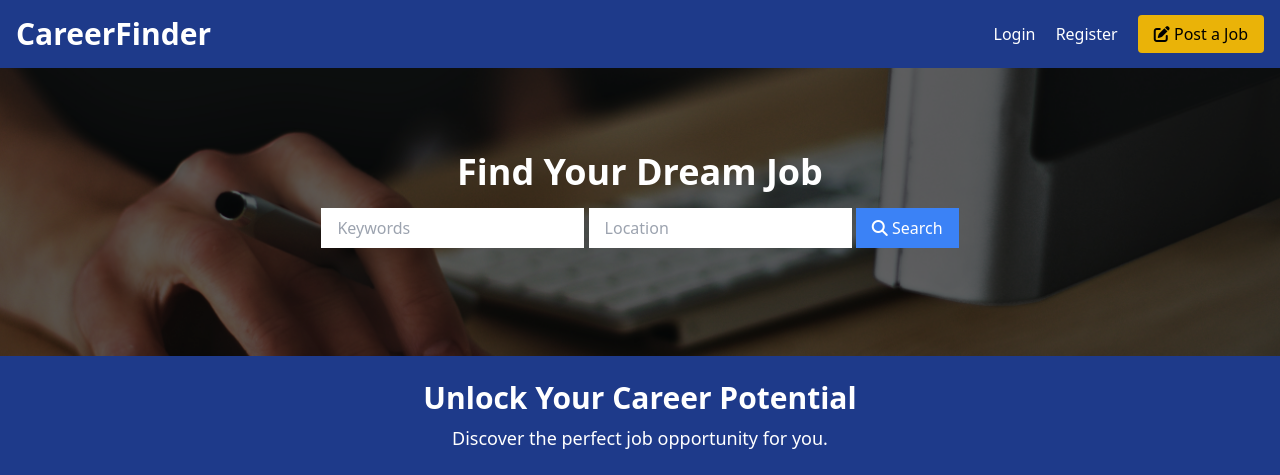
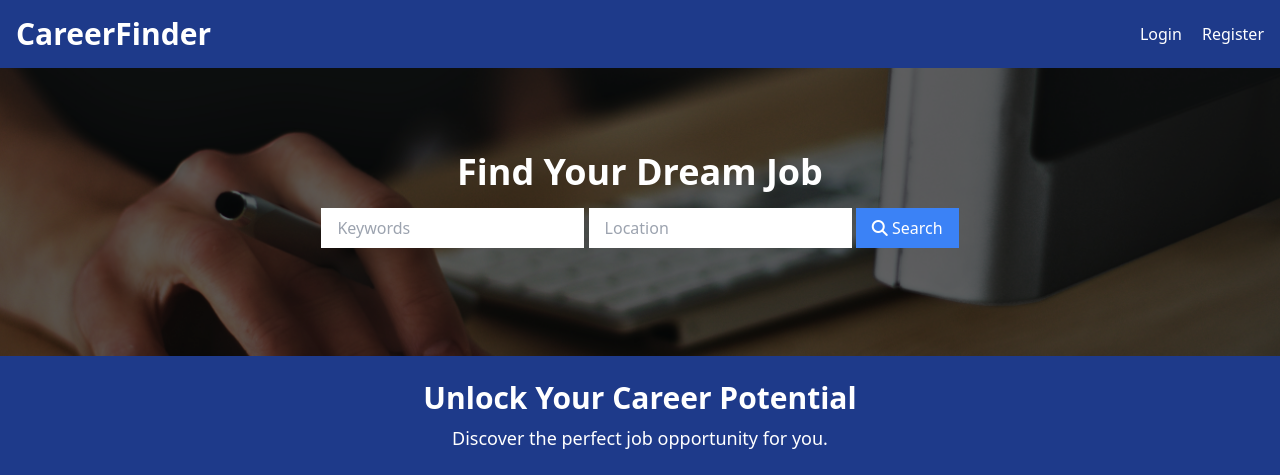
Before and after one commit to ardaaltinors/CareerFinder, a PHP site: page /index.php in a window 1280 px wide. Shown: the top 475 px of the page. Run offline with PHP 8.4, Linux system fonts and the light colour scheme; data comes from the database, SQL or seed files in the repository.

Commit message:
Header update

```diff
--- a/templates/header.php
+++ b/templates/header.php
@@ -25,13 +25,14 @@ session_start();
                     <span><?php echo htmlspecialchars($_SESSION['user']); ?></span>
                     <a href="applications.php" class="text-white">View Applications</a>
                     <a href="logout.php" class="text-white hover:underline">Logout</a>
+                    <a href="post-job.php" class="bg-yellow-500 hover:bg-yellow-600 text-black px-4 py-2 rounded hover:shadow-md transition duration-300">
+                        <i class="fa fa-edit"></i> Post a Job
+                    </a>
                 <?php else : ?>
                     <a href="login.php" class="text-white hover:underline">Login</a>
                     <a href="register.php" class="text-white hover:underline">Register</a>
                 <?php endif; ?>
-                <a href="post-job.php" class="bg-yellow-500 hover:bg-yellow-600 text-black px-4 py-2 rounded hover:shadow-md transition duration-300">
-                    <i class="fa fa-edit"></i> Post a Job
-                </a>
+
             </nav>
         </div>
     </header>
```
